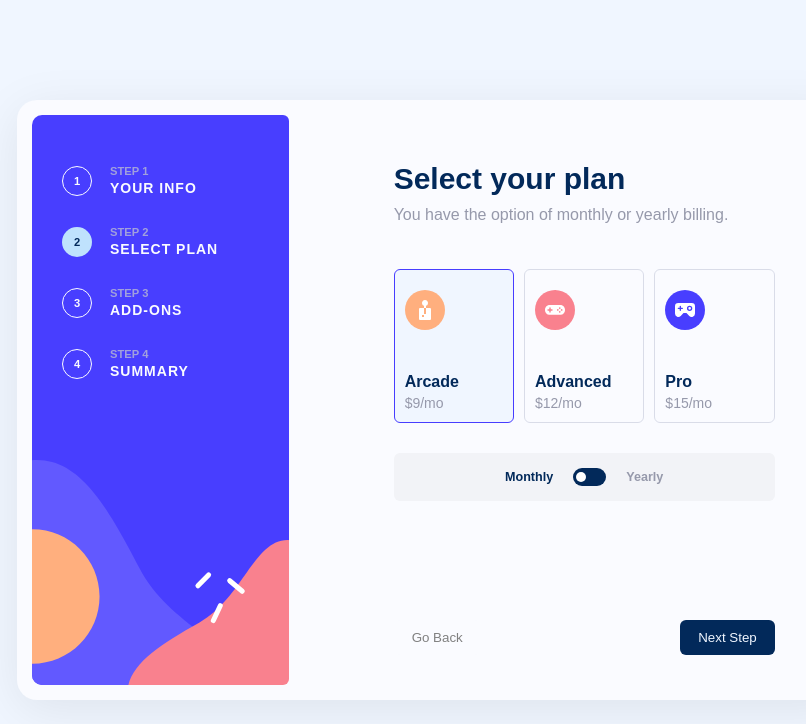
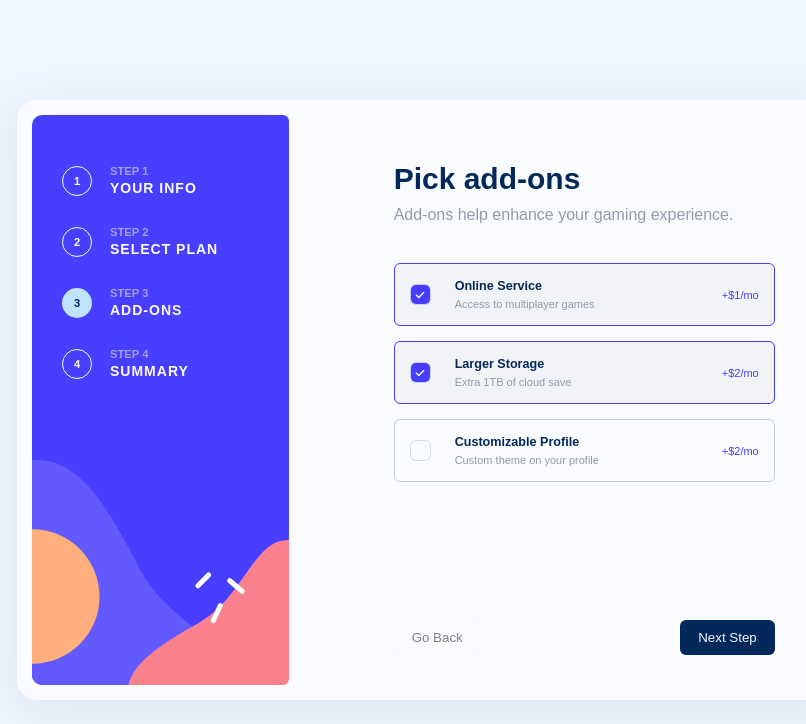
Before and after one commit to dogukan-aysan/MultiStepForm, a React (Vite) app: page / in a window 1280 px wide. Shown: the top 724 px of the page, without its empty margins (207-1013 px from the left). Built offline with nearby package versions, Linux system fonts and the light colour scheme; a web font is replaced by a local one.

Commit message:
Style main content for step 3

```diff
--- a/package.json
+++ b/package.json
@@ -12,7 +12,8 @@
   },
   "dependencies": {
     "react": "^18.2.0",
-    "react-dom": "^18.2.0"
+    "react-dom": "^18.2.0",
+    "react-icons": "^5.0.1"
   },
   "devDependencies": {
     "@types/react": "^18.2.43",
--- /dev/null
+++ b/src/components/addOns/AddOn.jsx
@@ -0,0 +1,23 @@
+import { FaCheck } from "react-icons/fa6";
+import styles from "./addOn.module.css";
+
+function AddOn({ title, text, price, isSelected }) {
+  return (
+    <div className={`${styles.container} ${isSelected ? styles.selected : ""}`}>
+      <div
+        className={`${styles.checkbox} ${
+          isSelected ? styles["checkbox--selected"] : ""
+        }`}
+      >
+        {isSelected ? <FaCheck /> : ""}
+      </div>
+      <div className={styles.content}>
+        <h3 className={styles.title}>{title}</h3>
+        <p className={styles.text}>{text}</p>
+      </div>
+      <div className={styles.price}>+${price}/mo</div>
+    </div>
+  );
+}
+
+export default AddOn;
--- /dev/null
+++ b/src/components/addOns/AddOnList.jsx
@@ -0,0 +1,29 @@
+import AddOn from "./AddOn";
+import styles from "./addOns.module.css";
+
+function AddOnList() {
+  return (
+    <div className={styles.addOnList}>
+      <AddOn
+        title="Online Service"
+        text="Access to multiplayer games"
+        price="1"
+        isSelected={true}
+      />
+      <AddOn
+        title="Larger Storage"
+        text="Extra 1TB of cloud save"
+        price="2"
+        isSelected={true}
+      />
+      <AddOn
+        title="Customizable Profile"
+        text="Custom theme on your profile"
+        price="2"
+        isSelected={false}
+      />
+    </div>
+  );
+}
+
+export default AddOnList;
--- a/src/components/addOns/AddOns.jsx
+++ /dev/null
@@ -1,5 +0,0 @@
-function AddOns() {
-  return <div></div>;
-}
-
-export default AddOns;
--- /dev/null
+++ b/src/components/addOns/addOn.module.css
@@ -0,0 +1,43 @@
+.container {
+  display: flex;
+  align-items: center;
+  padding: calc(var(--spacing-tiny) * 1.5);
+  border: solid 1px var(--color-cool-gray-transparent);
+  border-radius: var(--radius-tiny);
+}
+.selected {
+  background-color: var(--color-light-gray-2);
+  border-color: var(--color-purplish);
+}
+.checkbox {
+  width: calc(var(--spacing-sm) * 0.7);
+  height: calc(var(--spacing-sm) * 0.7);
+  border: solid 1px var(--color-light-gray);
+  border-radius: var(--radius-tiny);
+  margin-right: calc(var(--spacing-sm) * 0.8);
+  cursor: pointer;
+}
+.checkbox--selected {
+  display: flex;
+  justify-content: center;
+  align-items: center;
+  color: var(--color-white);
+  background-color: var(--color-purplish);
+  font-size: var(--fsize-tiny);
+}
+.title {
+  font-size: calc(var(--fsize-sm) * 0.9);
+  color: var(--color-marine);
+  font-weight: var(--fweight-lg);
+}
+.text {
+  font-size: calc(var(--fsize-tiny) * 1.1);
+  color: var(--color-cool-gray);
+  margin-top: calc(var(--spacing-tiny) * 0.5);
+}
+.price {
+  margin-left: auto;
+  color: var(--color-purplish);
+  font-weight: var(--fweight-md);
+  font-size: calc(var(--fsize-tiny) * 1.1);
+}
--- a/src/components/addOns/addOns.module.css
+++ b/src/components/addOns/addOns.module.css
@@ -0,0 +1,6 @@
+.addOnList {
+  display: flex;
+  flex-direction: column;
+  gap: calc(var(--spacing-tiny) * 1.5);
+  margin-top: calc(var(--spacing-sm) * 1.3);
+}
--- a/src/components/content/Content.jsx
+++ b/src/components/content/Content.jsx
@@ -1,13 +1,15 @@
+import AddOnList from "../addOns/AddOnList";
 import Header from "../header/Header";
 // import Info from "../info/Info";
-import Plan from "../plan/Plan";
+// import Plan from "../plan/Plan";
 
 function Content() {
   return (
     <section className="content">
       <Header />
       {/* <Info /> */}
-      <Plan />
+      {/* <Plan /> */}
+      <AddOnList />
     </section>
   );
 }
--- a/src/components/header/Header.jsx
+++ b/src/components/header/Header.jsx
@@ -2,9 +2,9 @@ import styles from "./header.module.css";
 function Header() {
   return (
     <div className={styles.header}>
-      <h1 className={styles.heading}>Select your plan</h1>
+      <h1 className={styles.heading}>Pick add-ons</h1>
       <p className={styles.text}>
-        You have the option of monthly or yearly billing.
+        Add-ons help enhance your gaming experience.
       </p>
     </div>
   );
--- a/src/components/steps/Steps.jsx
+++ b/src/components/steps/Steps.jsx
@@ -5,8 +5,8 @@ function Steps() {
   return (
     <aside className={styles.steps}>
       <Step num="1" title="YOUR INFO" isActive={false} />
-      <Step num="2" title="SELECT PLAN" isActive={true} />
-      <Step num="3" title="ADD-ONS" isActive={false} />
+      <Step num="2" title="SELECT PLAN" isActive={false} />
+      <Step num="3" title="ADD-ONS" isActive={true} />
       <Step num="4" title="SUMMARY" isActive={false} />
     </aside>
   );
```
